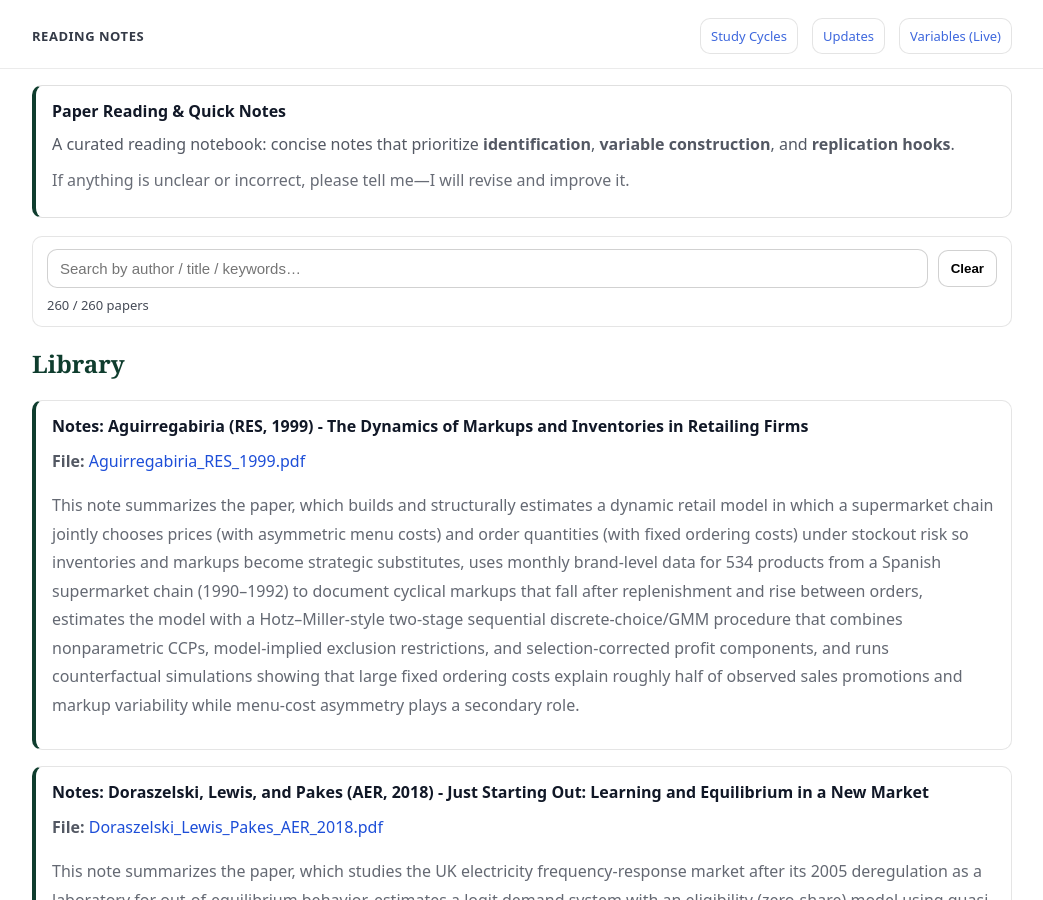
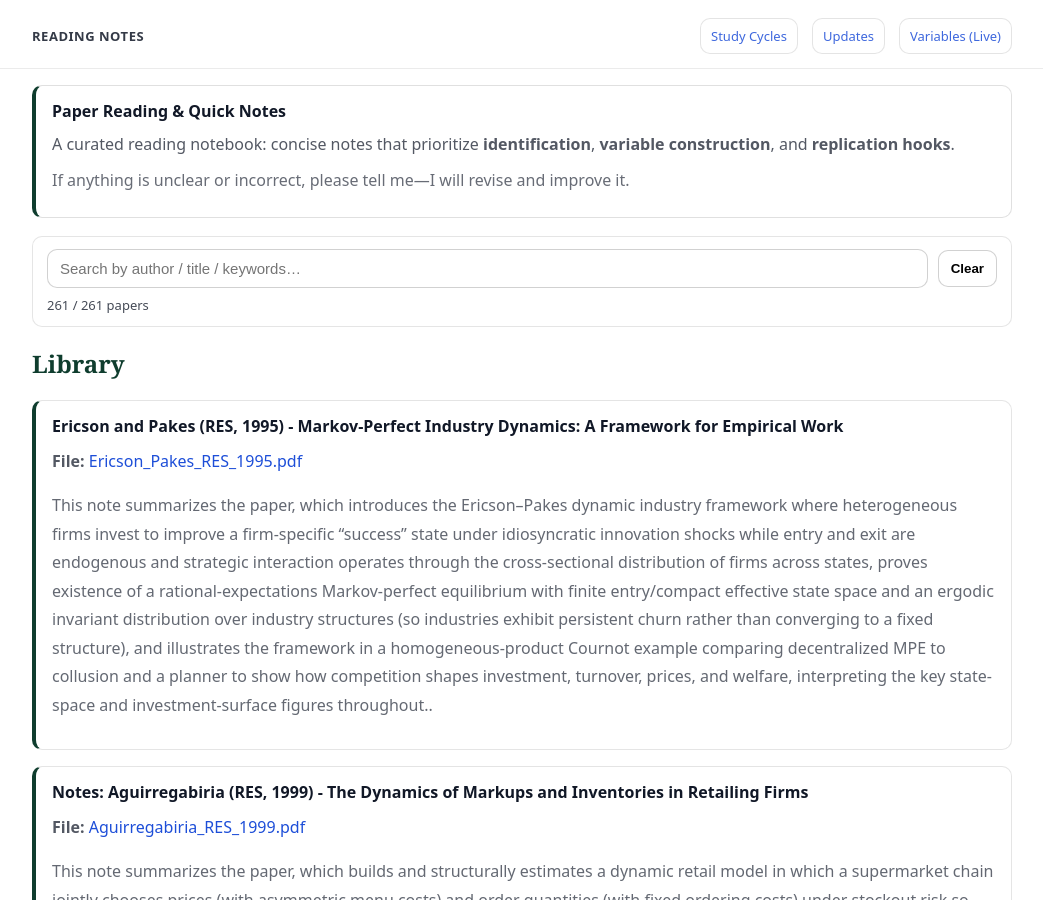
Before and after one commit to yaxinzn/study-archive, a Jekyll site: the page built from reading/index.md, in a window 1280 px wide and 900 px high. Shown: the whole window, without its empty margins (118-1161 px from the left). Built offline with Jekyll 4.4.1, drawn with Linux system fonts in a browser that asks for light colours.

Commit message:
Reading: add/update Ericson_Pakes_RES_1995.pdf

```diff
--- a/_data/reading.yml
+++ b/_data/reading.yml
@@ -1,3 +1,7 @@
+- title: "Ericson and Pakes (RES, 1995) - Markov-Perfect Industry Dynamics: A Framework for Empirical Work"
+  file: "Ericson_Pakes_RES_1995.pdf"
+  desc: "This note summarizes the paper, which introduces the Ericson–Pakes dynamic industry framework where heterogeneous firms invest to improve a firm-specific “success” state under idiosyncratic innovation shocks while entry and exit are endogenous and strategic interaction operates through the cross-sectional distribution of firms across states, proves existence of a rational-expectations Markov-perfect equilibrium with finite entry/compact effective state space and an ergodic invariant distribution over industry structures (so industries exhibit persistent churn rather than converging to a fixed structure), and illustrates the framework in a homogeneous-product Cournot example comparing decentralized MPE to collusion and a planner to show how competition shapes investment, turnover, prices, and welfare, interpreting the key state-space and investment-surface figures throughout.."
+
 - title: "Notes: Aguirregabiria (RES, 1999) - The Dynamics of Markups and Inventories in Retailing Firms"
   file: "Aguirregabiria_RES_1999.pdf"
   desc: "This note summarizes the paper, which builds and structurally estimates a dynamic retail model in which a supermarket chain jointly chooses prices (with asymmetric menu costs) and order quantities (with fixed ordering costs) under stockout risk so inventories and markups become strategic substitutes, uses monthly brand-level data for 534 products from a Spanish supermarket chain (1990–1992) to document cyclical markups that fall after replenishment and rise between orders, estimates the model with a Hotz–Miller-style two-stage sequential discrete-choice/GMM procedure that combines nonparametric CCPs, model-implied exclusion restrictions, and selection-corrected profit components, and runs counterfactual simulations showing that large fixed ordering costs explain roughly half of observed sales promotions and markup variability while menu-cost asymmetry plays a secondary role."
```
Also changed, not shown: 1 other file.
